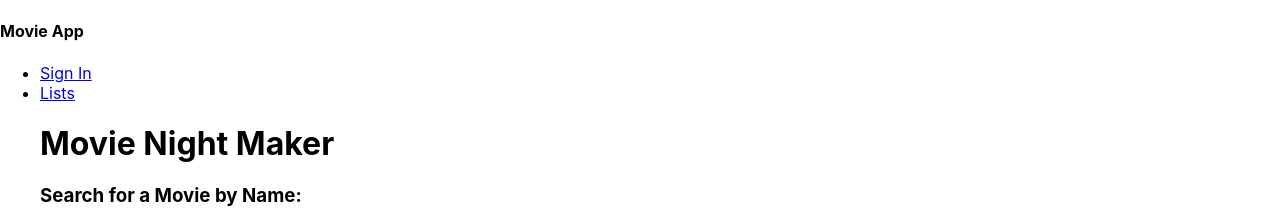
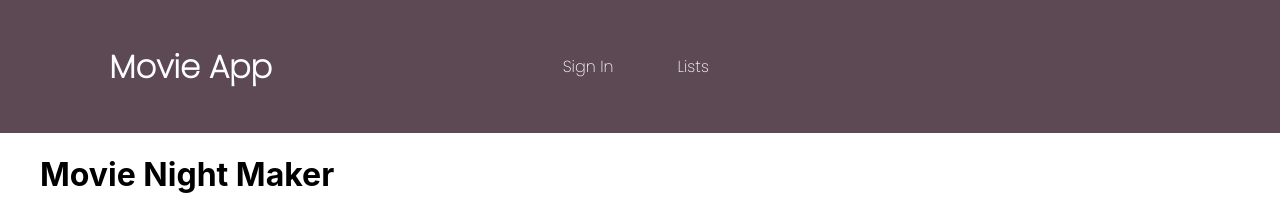
Before and after one commit to Jashana20/movenightmaker, a React (Create React App) app in the folder frontend/: page / in a window 1280 px wide. Shown: the top 208 px of the page. Built offline with nearby package versions, Linux system fonts and the light colour scheme; no server answers.

Commit message:
nav styles

```diff
--- a/frontend/public/index.html
+++ b/frontend/public/index.html
@@ -8,6 +8,10 @@
     <meta
       name="description"
       content="Web site created using create-react-app"
+    />
+    <link
+      href="https://fonts.googleapis.com/css2?family=Poppins:wght@200&display=swap"
+      rel="stylesheet"
     />
     <link rel="apple-touch-icon" href="%PUBLIC_URL%/logo192.png" />
     <!--
--- a/frontend/src/App.js
+++ b/frontend/src/App.js
@@ -54,7 +54,7 @@ class App extends React.Component {
 
   render() {
     return (
-      <div>
+      <div className="app">
         <Nav />
         <div className="container">
           <h1 id="site-title">Movie Night Maker</h1>
--- a/frontend/src/components/Nav.js
+++ b/frontend/src/components/Nav.js
@@ -9,10 +9,10 @@ export default class Nav extends Component {
         </div>
         <ul>
           <li>
-            <a href="#">Sign In</a>
+            <a href="google.com">Sign In</a>
           </li>
           <li>
-            <a href="#">Lists</a>
+            <a href="google.com">Lists</a>
           </li>
         </ul>
       </nav>
--- a/frontend/src/index.css
+++ b/frontend/src/index.css
@@ -18,3 +18,34 @@ code {
   width: 1200px;
   margin: auto;
 }
+
+nav {
+  width: 100%;
+  display: flex;
+  justify-content: space-around;
+  align-items: center;
+  min-height: 6vh;
+  background-color: #5d4954;
+  font-family: "Poppins", sans-serif;
+  color: white;
+}
+
+nav .logo {
+  font-size: 2rem;
+}
+
+nav ul {
+  list-style: none;
+  width: 40rem;
+  display: flex;
+  flex-direction: row;
+}
+
+nav ul li {
+  padding: 2rem;
+}
+
+nav ul li a {
+  text-decoration: none;
+  color: white;
+}
```
